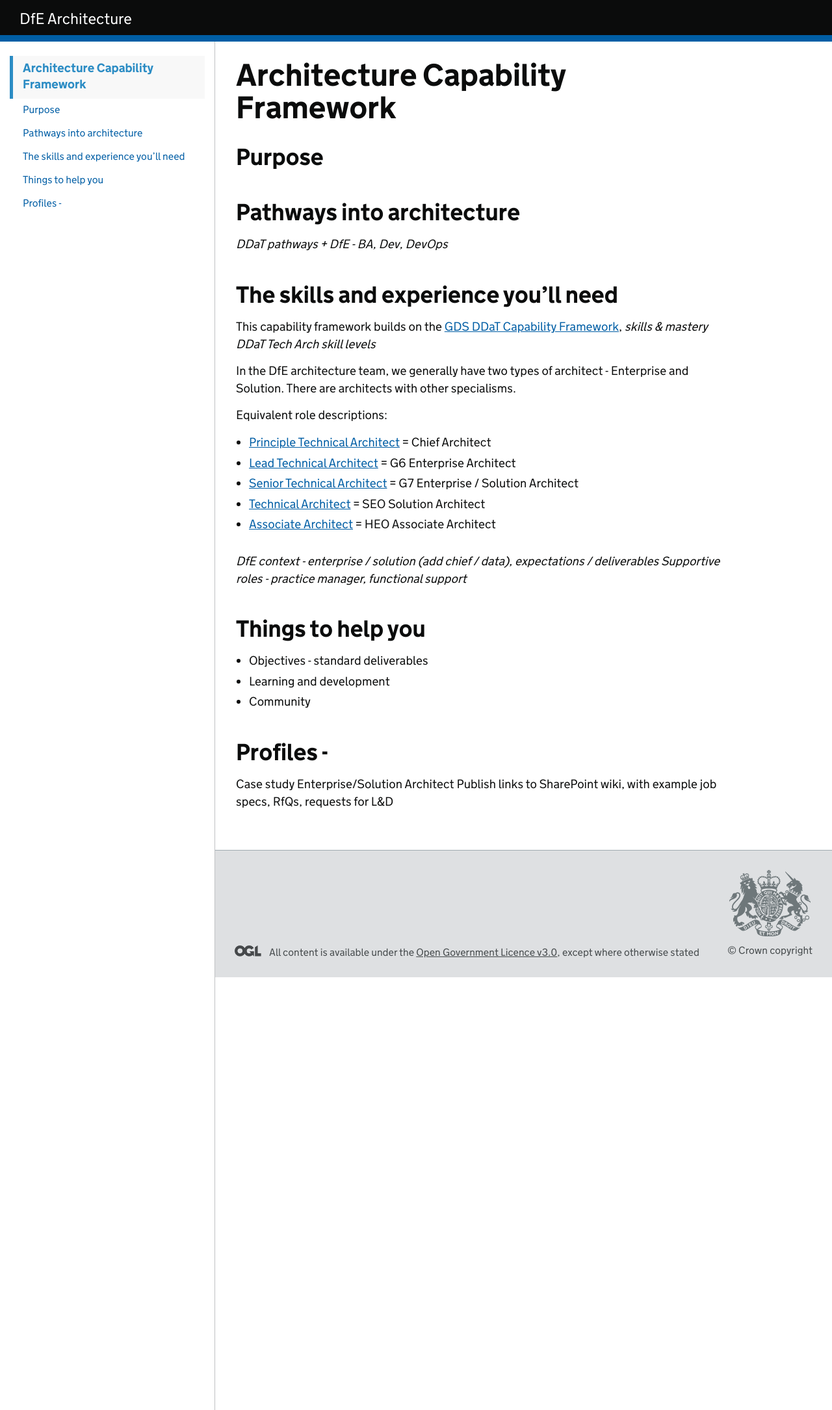
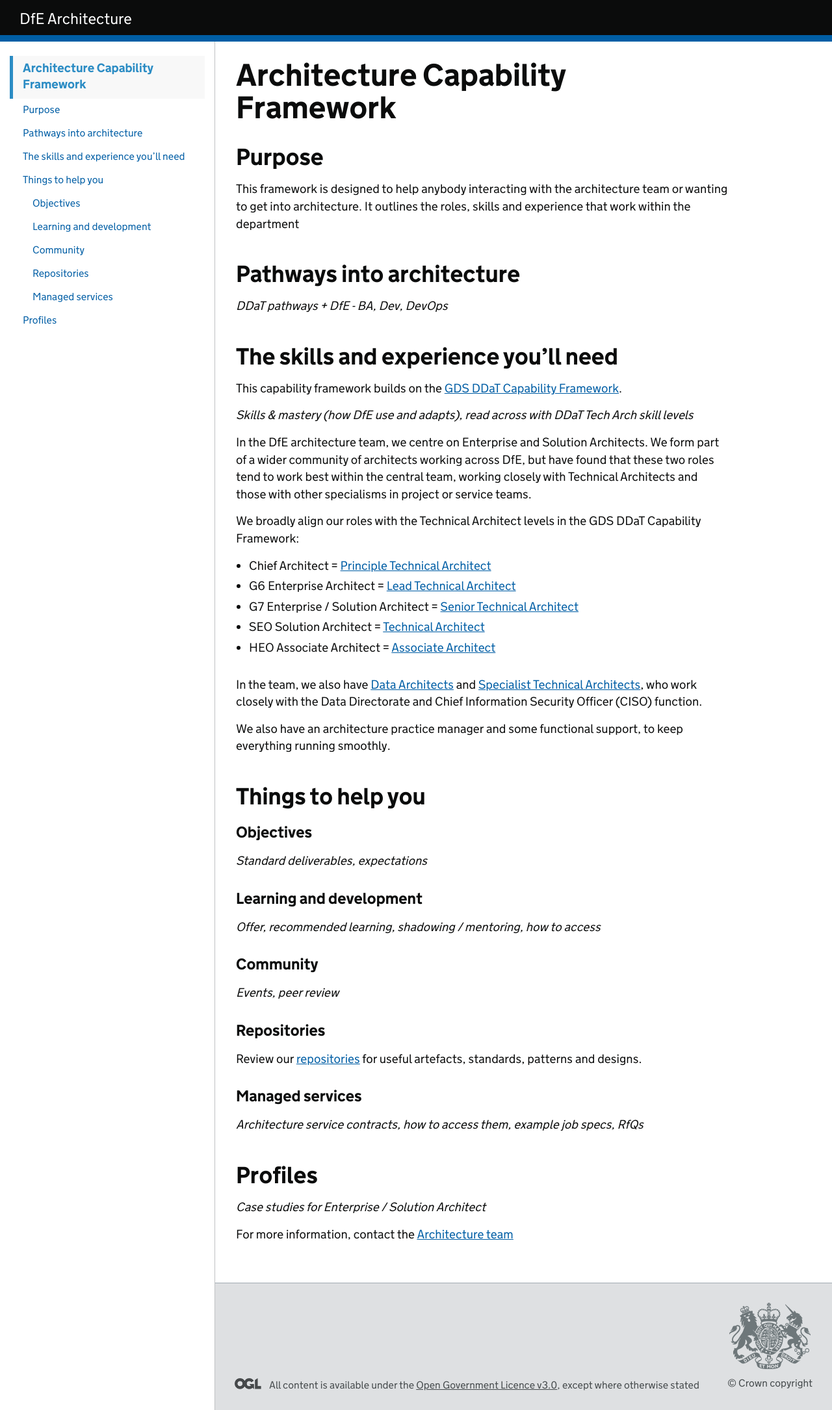
Before and after one commit to DFE-Digital/architecture, a Jekyll site: the page built from capability/architecture-capability-framework.md, in a window 1280 px wide. Shown: the whole page at 65% size. Built offline with Jekyll 4.4.1, drawn with Linux system fonts in a browser that asks for light colours; our own code applies the rules of GitHub Pages for plain Markdown files.

Commit message:
Update architecture-capability-framework.md

```diff
--- a/capability/architecture-capability-framework.md
+++ b/capability/architecture-capability-framework.md
@@ -6,34 +6,48 @@ expires: 2020-01-01
 # Architecture Capability Framework
 
 ## Purpose
-
+This framework is designed to help anybody interacting with the architecture team or wanting to get into architecture.
+It outlines the roles, skills and experience that work within the department
 
 ## Pathways into architecture
 *DDaT pathways + DfE - BA, Dev, DevOps*
 
 ## The skills and experience you'll need
-This capability framework builds on the [GDS DDaT Capability Framework](https://www.gov.uk/government/collections/digital-data-and-technology-profession-capability-framework),
-*skills & mastery
-DDaT Tech Arch skill levels*
+This capability framework builds on the [GDS DDaT Capability Framework](https://www.gov.uk/government/collections/digital-data-and-technology-profession-capability-framework).
 
-In the DfE architecture team, we generally have two types of architect - Enterprise and Solution.
-There are architects with other specialisms.
+*Skills & mastery (how DfE use and adapts), read across with DDaT Tech Arch skill levels*
 
-Equivalent role descriptions:
-  * [Principle Technical Architect](https://www.gov.uk/government/publications/principal-technical-architect-skills-they-need/principal-technical-architect-skills-they-need) = Chief Architect
-  * [Lead Technical Architect](https://www.gov.uk/government/publications/lead-technical-architect-skills-they-need/lead-technical-architect-skills-they-need) = G6 Enterprise Architect
-  * [Senior Technical Architect](https://www.gov.uk/government/publications/senior-technical-architect-skills-they-need/senior-technical-architect-skills-they-need) = G7 Enterprise / Solution Architect
-  * [Technical Architect](https://www.gov.uk/government/publications/technical-architect-skills-they-need/technical-architect-skills-they-need) = SEO Solution Architect
-  * [Associate Architect](https://www.gov.uk/government/publications/associate-technical-architect-skills-they-need/associate-technical-architect-skills-they-need) = HEO Associate Architect
+In the DfE architecture team, we centre on Enterprise and Solution Architects.
+We form part of a wider community of architects working across DfE, but have found
+that these two roles tend to work best within the central team, working closely
+with Technical Architects and those with other specialisms in project or service teams.
 
-*DfE context - enterprise / solution (add chief / data), expectations / deliverables
-Supportive roles - practice manager, functional support*
+We broadly align our roles with the Technical Architect levels in the GDS DDaT Capability Framework:
+  * Chief Architect = [Principle Technical Architect](https://www.gov.uk/government/publications/principal-technical-architect-skills-they-need/principal-technical-architect-skills-they-need)
+  * G6 Enterprise Architect = [Lead Technical Architect](https://www.gov.uk/government/publications/lead-technical-architect-skills-they-need/lead-technical-architect-skills-they-need)
+  * G7 Enterprise / Solution Architect = [Senior Technical Architect](https://www.gov.uk/government/publications/senior-technical-architect-skills-they-need/senior-technical-architect-skills-they-need)
+  * SEO Solution Architect = [Technical Architect](https://www.gov.uk/government/publications/technical-architect-skills-they-need/technical-architect-skills-they-need)
+  * HEO Associate Architect = [Associate Architect](https://www.gov.uk/government/publications/associate-technical-architect-skills-they-need/associate-technical-architect-skills-they-need)
+
+In the team, we also have [Data Architects](https://www.gov.uk/government/publications/data-architect-role-description/data-architect-role-description)
+and [Specialist Technical Architects](https://www.gov.uk/government/publications/technical-specialist-architect-role-description/technical-specialist-architect-role-description),
+who work closely with the Data Directorate and Chief Information Security Officer (CISO) function.
+
+We also have an architecture practice manager and some functional support, to keep everything running smoothly.
 
 ## Things to help you
-- Objectives - standard deliverables
-- Learning and development
-- Community
+### Objectives
+*Standard deliverables, expectations*
+### Learning and development
+*Offer, recommended learning, shadowing / mentoring, how to access*
+### Community
+*Events, peer review*
+### Repositories
+Review our [repositories](/repositories) for useful artefacts, standards, patterns and designs.
+### Managed services
+*Architecture service contracts, how to access them, example job specs, RfQs*
 
-## Profiles -
-Case study Enterprise/Solution Architect
-Publish links to SharePoint wiki, with example job specs, RfQs, requests for L&D
+## Profiles
+*Case studies for Enterprise / Solution Architect*
+
+For more information, contact the [Architecture team](mailto:architecture.governance@education.gov.uk)
```
